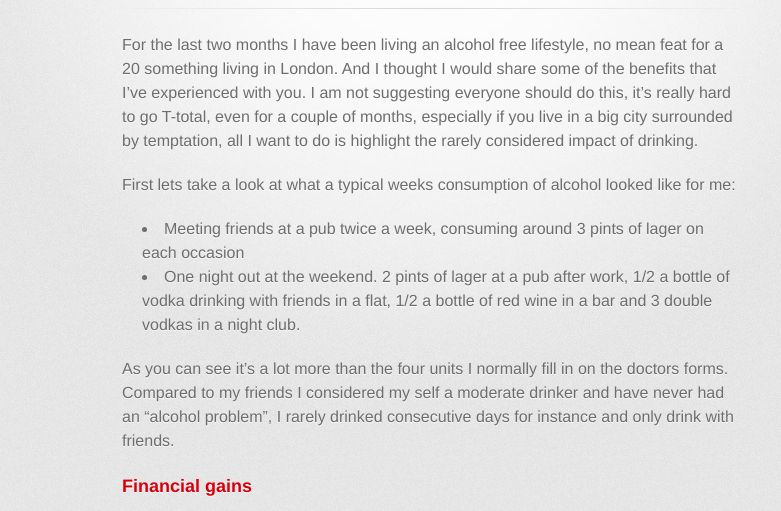
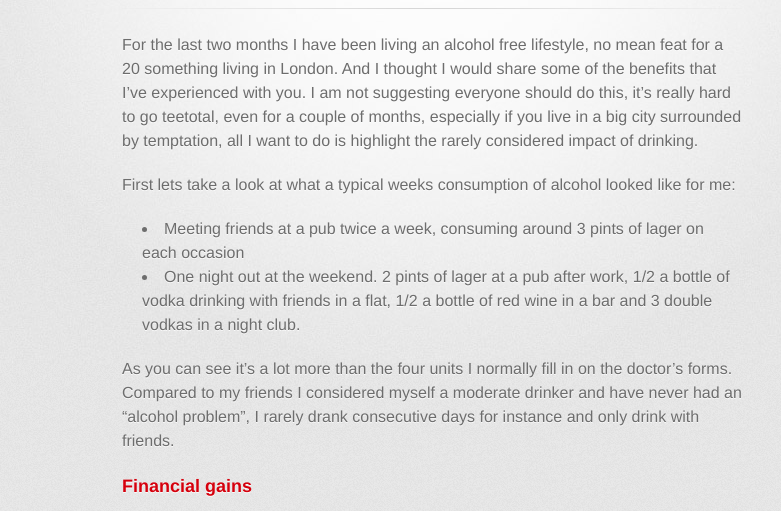
Before and after one commit to davidlbatey/davidlbatey.github.io, a Jekyll site: the page built from _posts/2013-09-20-no-alcohol-leads-to-healthier-more-productive-lifestyle.md, in a window 1280 px wide and 900 px high. Shown: the part 210-721 px from the top of the window, without its empty margins (208-989 px from the left). Built offline with Jekyll 4.4.1, drawn with Linux system fonts in a browser that asks for light colours; some web fonts are replaced; some of the changed text lies outside the part shown.

Commit message:
Updated some typos

```diff
--- a/_posts/2013-09-20-no-alcohol-leads-to-healthier-more-productive-lifestyle.md
+++ b/_posts/2013-09-20-no-alcohol-leads-to-healthier-more-productive-lifestyle.md
@@ -11,7 +11,7 @@ tags:
 For the last two months I have been living an alcohol free lifestyle, no mean
 feat for a 20 something living in London. And I thought I would share some
 of the benefits that I've experienced with you. I am not suggesting everyone
-should do this, it's really hard to go T-total, even for a couple of months, especially
+should do this, it's really hard to go teetotal, even for a couple of months, especially
 if you live in a big city surrounded by temptation, all I want to do is highlight
 the rarely considered impact of drinking.
 
@@ -21,8 +21,8 @@ First lets take a look at what a typical weeks consumption of alcohol looked lik
 - One night out at the weekend. 2 pints of lager at a pub after work, 1/2 a bottle of vodka drinking with friends in a flat, 1/2 a bottle of red wine in a bar and 3 double vodkas in a night club.
 
 As you can see it's a lot more than the four units I normally fill in on the
-doctors forms. Compared to my friends I considered my self a moderate drinker and
-have never had an "alcohol problem", I rarely drinked consecutive days for instance
+doctor's forms. Compared to my friends I considered myself a moderate drinker and
+have never had an "alcohol problem", I rarely drank consecutive days for instance
 and only drink with friends.
 
 ### Financial gains
```
Also changed, not shown: other parts of _posts/2013-09-20-no-alcohol-leads-to-healthier-more-productive-lifestyle.md (+1 -1 lines).
